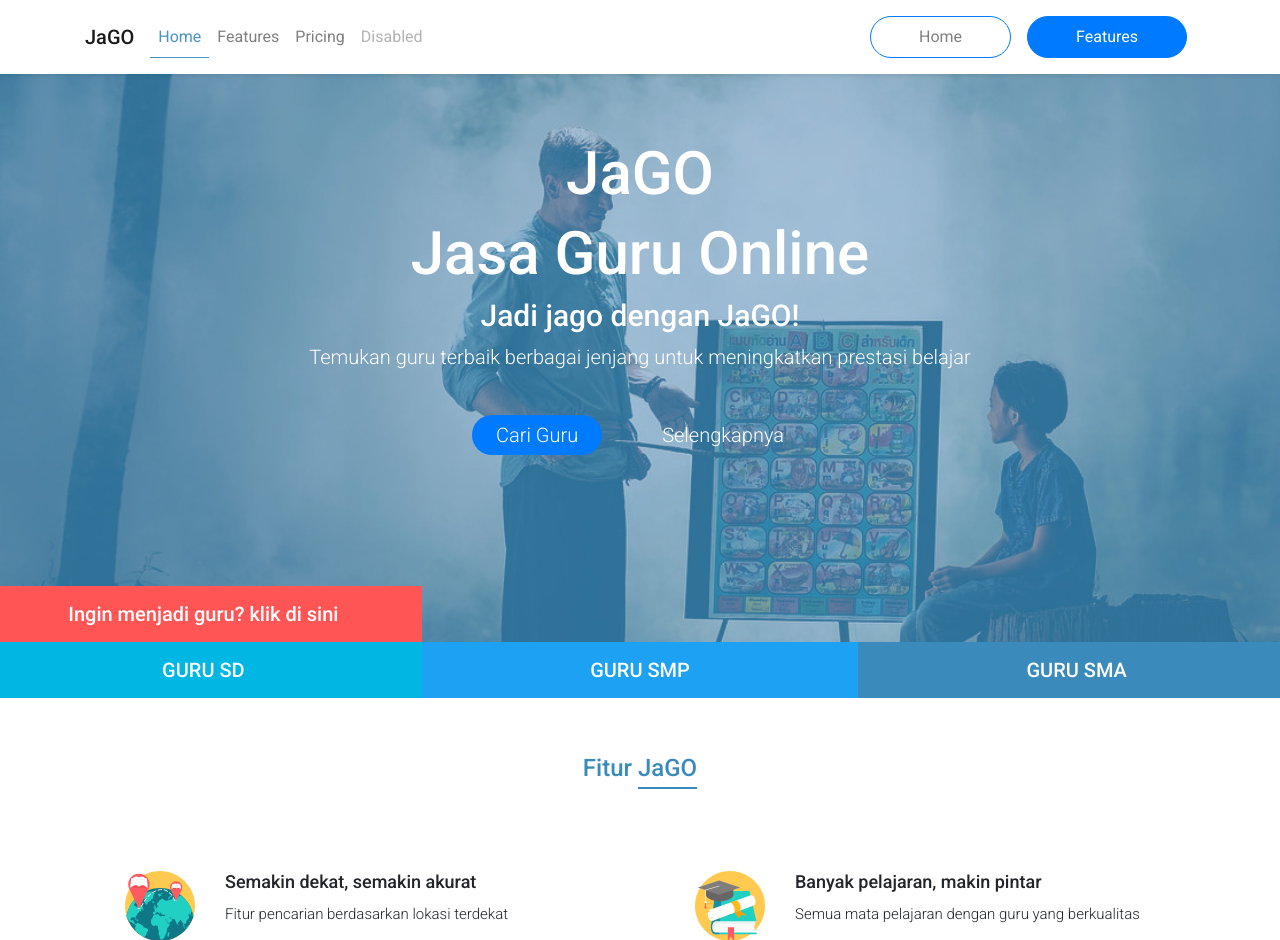
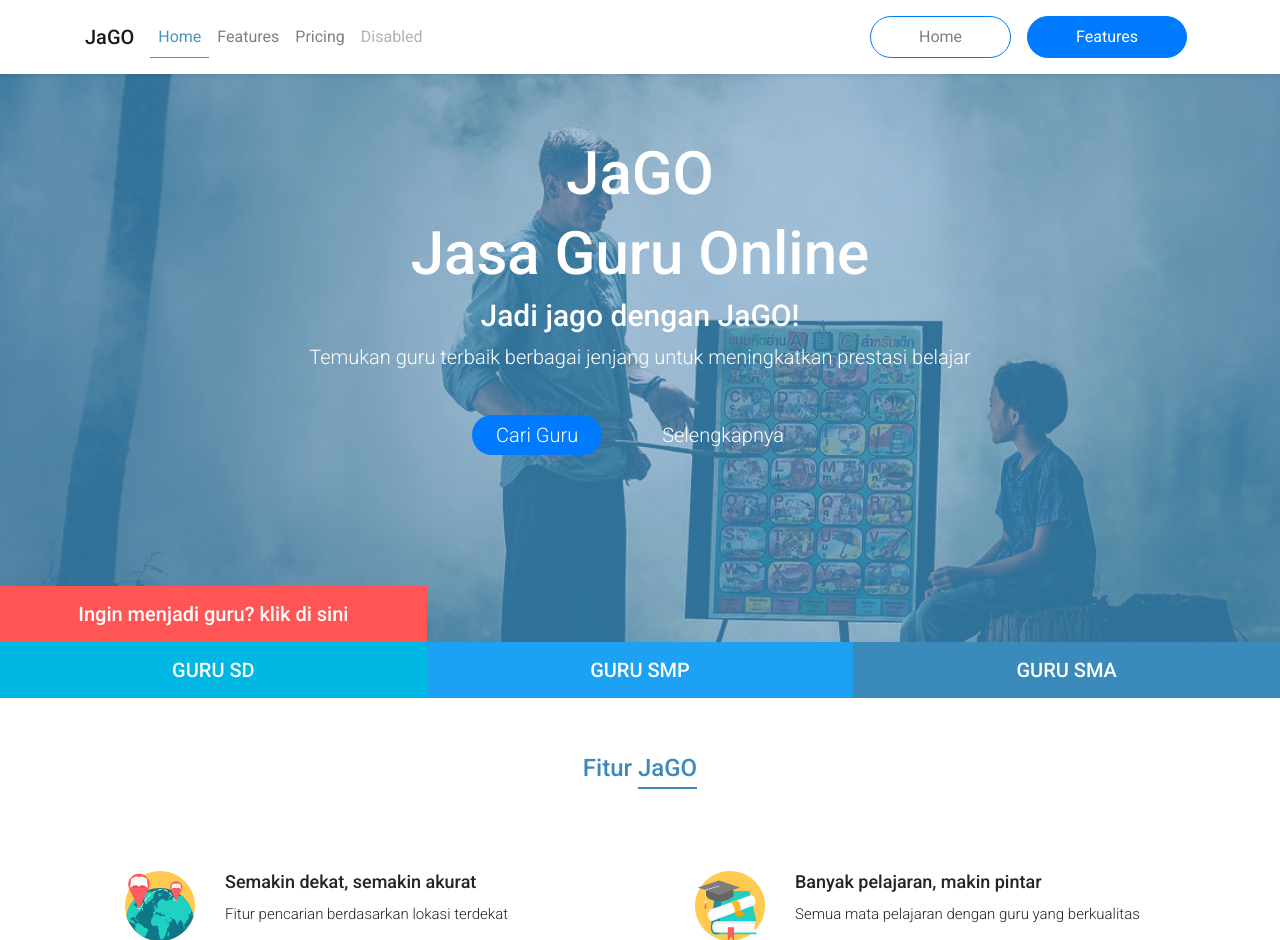
Before and after one commit to khumam/jaGO-apps, a CodeIgniter app: page /jago/ in a window 1280 px wide. Shown: the top 940 px of the page. Run offline with CodeIgniter, Linux system fonts and the light colour scheme.

Commit message:
fix  lebar row terlalu lebar

```diff
--- a/application/controllers/Home.php
+++ b/application/controllers/Home.php
@@ -10,6 +10,7 @@ class Home extends CI_Controller
         $this->load->view('Templates/header', $data);
         //$this->load->view('Templates/navbar');
         $this->load->view('Home/s1_hero.php');
+        $this->load->view('Home/s1_cariguru.php');
         $this->load->view('Home/s2_fitur.php');
         $this->load->view('Templates/footer');
     }
--- /dev/null
+++ b/application/views/Home/s1_cariguru.php
@@ -0,0 +1,23 @@
+<div class="container-fluid">
+    <div class="row align-items-center" style="margin-top: -5.95em;">
+        <div class="col-sm-4 bgRed text-center p-3">
+            <h5 class="my-auto">Ingin menjadi guru? klik di sini</h5>
+        </div>
+    </div>
+</div>
+
+<section>
+    <div class="container-fluid">
+        <div class="row justify-content-center">
+            <div class="col-4 bgBlue1 text-center p-3">
+                <h5 class="my-auto">GURU SD</h5>
+            </div>
+            <div class="col-4 bgBlue2 text-center p-3">
+                <h5 class="my-auto">GURU SMP</h5>
+            </div>
+            <div class="col-4 bgBlue3 text-center p-3">
+                <h5 class="my-auto">GURU SMA</h5>
+            </div>
+        </div>
+    </div>
+</section>
--- a/application/views/Home/s1_hero.php
+++ b/application/views/Home/s1_hero.php
@@ -1,4 +1,4 @@
-<div class="jumbotron jumbotron-fluid s1-hero align-items-center">
+<div class="jumbotron jumbotron-fluid s1-hero">
 	<div id="Judul" class="container text-center text-white">
 		<h1 class="judulWeb bigText">JaGO</h1>
 		<h1 class="judulWeb bigText">Jasa Guru Online</h1>
@@ -8,21 +8,3 @@
 		<a class="btn-lg btn-outline-primary text-white lead mx-3 px-4 py-2 radiusBorder" href="">Selengkapnya</a>
 	</div>
 </div>
-
-<div class="row align-items-center" style="margin-top: -5.95em;">
-	<div class="col-sm-4 bgRed text-center p-3">
-		<h5 class="my-auto">Ingin menjadi guru? klik di sini</h5>
-	</div>
-</div>
-
-<div class="row justify-content-center">
-	<div class="col-4 bgBlue1 text-center p-3">
-		<h5 class="my-auto">GURU SD</h5>
-	</div>
-	<div class="col-4 bgBlue2 text-center p-3">
-		<h5 class="my-auto">GURU SMP</h5>
-	</div>
-	<div class="col-4 bgBlue3 text-center p-3">
-		<h5 class="my-auto">GURU SMA</h5>
-	</div>
-</div>
--- a/application/views/Templates/header.php
+++ b/application/views/Templates/header.php
@@ -21,7 +21,7 @@
 
 <body>
 
-<nav class="navbar navbar-expand-lg navbar-light shadow-sm sticky-top py-3" style="background:white">
+	<nav class="navbar navbar-expand-lg navbar-light shadow-sm sticky-top py-3" style="background:white">
 		<div class="container">
 			<a class="navbar-brand judulWeb" href="#">JaGO</a>
 			<button class="navbar-toggler" type="button" data-toggle="collapse" data-target="#navbarNavAltMarkup" aria-controls="navbarNavAltMarkup" aria-expanded="false" aria-label="Toggle navigation">
@@ -40,4 +40,4 @@
 				</div>
 			</div>
 		</div>
-</nav>
+	</nav>
```
